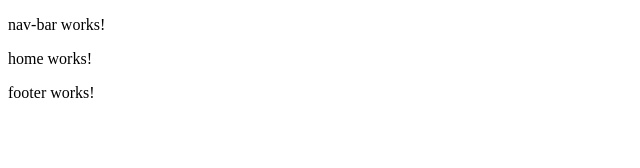
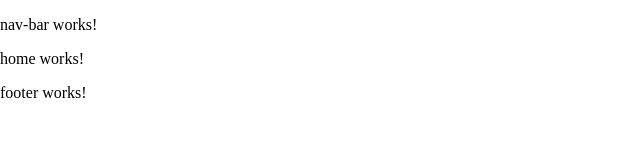
Before and after one commit to Jean-Yves2/immosunset, an Angular app: page / in a window 1280 px wide. Shown: the top 168 px of the page, without its empty margins (0-640 px from the left). Built offline with nearby package versions, Linux system fonts and the light colour scheme.

Commit message:
fix : body size

```diff
--- a/src/styles.scss
+++ b/src/styles.scss
@@ -1 +1,7 @@
-/* You can add global styles to this file, and also import other style files */
+body{
+  margin: 0;
+  padding: 0;
+  display: flex;
+  width: 100%;
+  height: 100%;
+}
```
